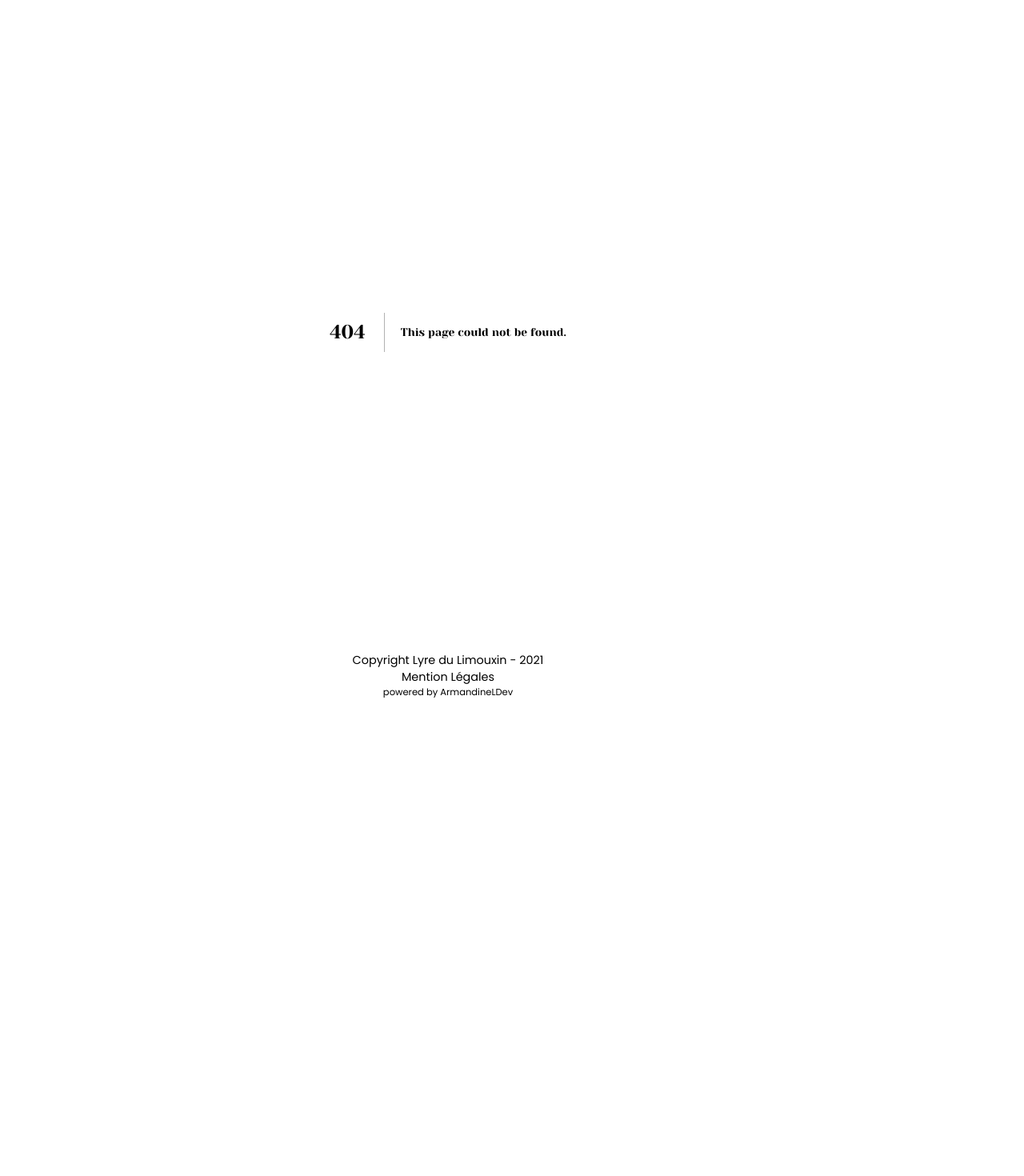
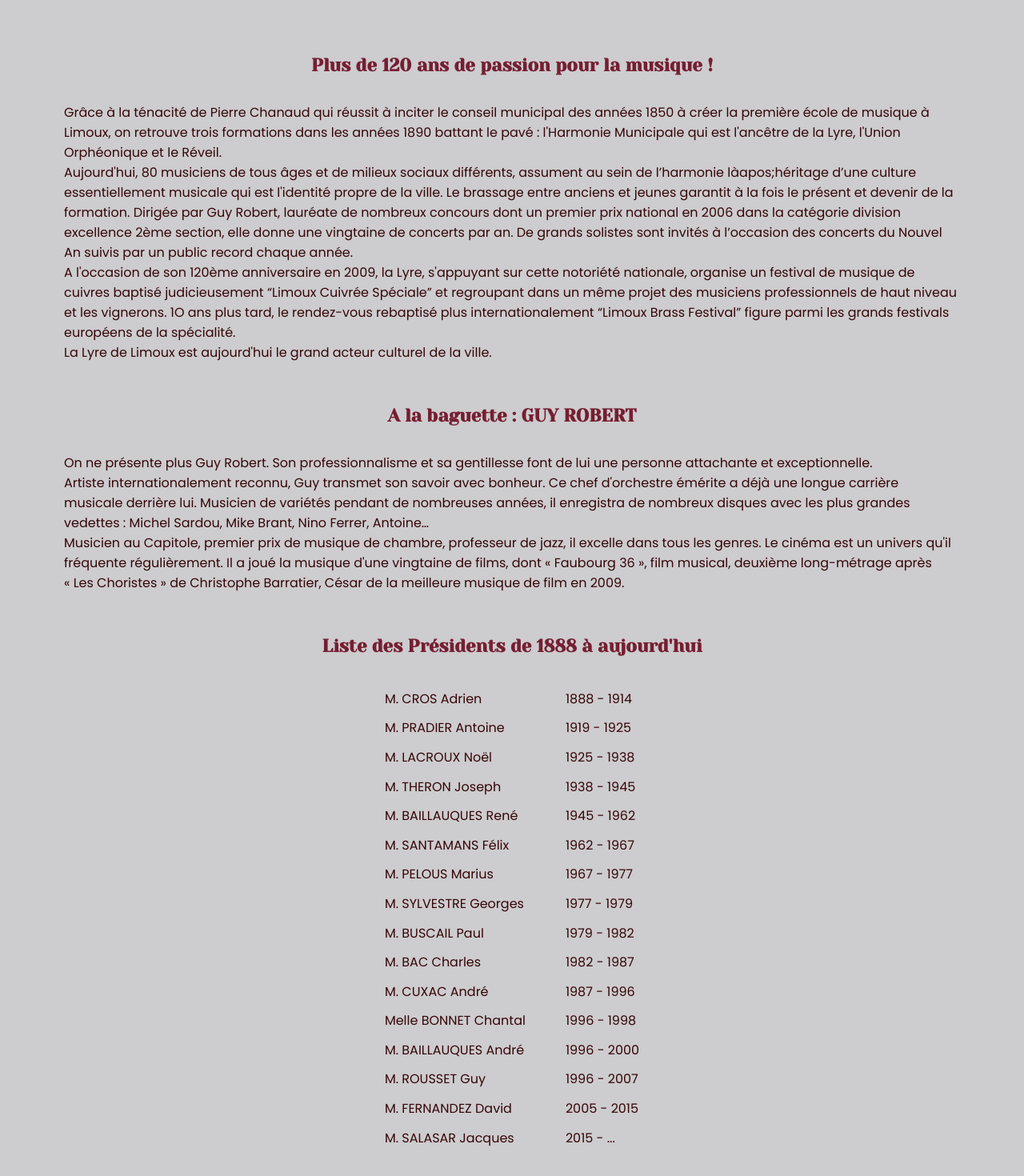
Before and after one commit to ArmandineLDev/lyre-limoux, a Next.js app in the folder client/: page /presentation in a window 1280 px wide. Before the commit this address had no page. Shown: the part 160-1630 px from the top of the page at 80% size. Before the commit the page ends 1034 px from the top, so only its background shows below. Built offline with nearby package versions, Linux system fonts and the light colour scheme.

Commit message:
presentation page

```diff
--- a/client/components/Footer/Footer.module.css
+++ b/client/components/Footer/Footer.module.css
@@ -3,8 +3,13 @@
   flex-direction: column;
   align-items: center;
   font-size: 0.9em;
+  margin-top: 3em;
 }
 
 .powered {
   font-size: 0.8em;
 }
+
+.footer p a {
+  color: #751e32;
+}
--- /dev/null
+++ b/client/pages/Presentation.module.css
@@ -0,0 +1,11 @@
+.presidentsTable {
+  margin: auto;
+}
+
+.presidentsTable td {
+  padding: 0.3em 1.5em;
+}
+
+.article {
+  padding-top: 2em;
+}
--- /dev/null
+++ b/client/pages/presentation.js
@@ -0,0 +1,139 @@
+import classes from "./Presentation.module.css";
+
+const Presentation = () => {
+  return (
+    <div>
+      <article className={classes.article}>
+        <h2>Plus de 120 ans de passion pour la musique !</h2>
+        <p>
+          Grâce à la ténacité de Pierre Chanaud qui réussit à inciter le conseil
+          municipal des années 1850 à créer la première école de musique à
+          Limoux, on retrouve trois formations dans les années 1890 battant le
+          pavé : l&apos;Harmonie Municipale qui est l&apos;ancêtre de la Lyre,
+          l&apos;Union Orphéonique et le Réveil.{" "}
+        </p>
+        <p>
+          Aujourd&apos;hui, 80 musiciens de tous âges et de milieux sociaux
+          différents, assument au sein de l’harmonie làapos;héritage d’une
+          culture essentiellement musicale qui est l&apos;identité propre de la
+          ville. Le brassage entre anciens et jeunes garantit à la fois le
+          présent et devenir de la formation. Dirigée par Guy Robert, lauréate
+          de nombreux concours dont un premier prix national en 2006 dans la
+          catégorie division excellence 2ème section, elle donne une vingtaine
+          de concerts par an. De grands solistes sont invités à l’occasion des
+          concerts du Nouvel An suivis par un public record chaque année.
+        </p>
+        <p>
+          A l&apos;occasion de son 120ème anniversaire en 2009, la Lyre,
+          s&apos;appuyant sur cette notoriété nationale, organise un festival de
+          musique de cuivres baptisé judicieusement “Limoux Cuivrée Spéciale” et
+          regroupant dans un même projet des musiciens professionnels de haut
+          niveau et les vignerons. 1O ans plus tard, le rendez-vous rebaptisé
+          plus internationalement “Limoux Brass Festival” figure parmi les
+          grands festivals européens de la spécialité.
+        </p>
+        <p>
+          La Lyre de Limoux est aujourd&apos;hui le grand acteur culturel de la
+          ville.
+        </p>
+      </article>
+
+      <article className={classes.article}>
+        <h2>A la baguette : GUY ROBERT</h2>
+        <p>
+          On ne présente plus Guy Robert. Son professionnalisme et sa
+          gentillesse font de lui une personne attachante et exceptionnelle.
+        </p>
+        <p>
+          Artiste internationalement reconnu, Guy transmet son savoir avec
+          bonheur. Ce chef d&apos;orchestre émérite a déjà une longue carrière
+          musicale derrière lui. Musicien de variétés pendant de nombreuses
+          années, il enregistra de nombreux disques avec les plus grandes
+          vedettes : Michel Sardou, Mike Brant, Nino Ferrer, Antoine…
+        </p>
+        <p>
+          Musicien au Capitole, premier prix de musique de chambre, professeur
+          de jazz, il excelle dans tous les genres. Le cinéma est un univers
+          qu&apos;il fréquente régulièrement. Il a joué la musique d&apos;une
+          vingtaine de films, dont «&nbsp;Faubourg 36&nbsp;», film musical,
+          deuxième long-métrage après «&nbsp;Les Choristes&nbsp;» de Christophe
+          Barratier, César de la meilleure musique de film en 2009.
+        </p>
+      </article>
+      <article className={classes.article}>
+        <h2>Liste des Présidents de 1888 à aujourd&apos;hui</h2>
+        <div>
+          <table className={classes.presidentsTable}>
+            <tbody>
+              <tr>
+                <td>M. CROS Adrien</td>
+                <td>1888 - 1914</td>
+              </tr>
+              <tr>
+                <td>M. PRADIER Antoine</td>
+                <td>1919 - 1925</td>
+              </tr>
+              <tr>
+                <td>M. LACROUX Noël</td>
+                <td>1925 - 1938</td>
+              </tr>
+              <tr>
+                <td>M. THERON Joseph</td>
+                <td>1938 - 1945</td>
+              </tr>
+              <tr>
+                <td>M. BAILLAUQUES René</td>
+                <td>1945 - 1962</td>
+              </tr>
+              <tr>
+                <td>M. SANTAMANS Félix</td>
+                <td>1962 - 1967</td>
+              </tr>
+              <tr>
+                <td>M. PELOUS Marius</td>
+                <td>1967 - 1977</td>
+              </tr>
+              <tr>
+                <td>M. SYLVESTRE Georges</td>
+                <td>1977 - 1979</td>
+              </tr>
+              <tr>
+                <td>M. BUSCAIL Paul</td>
+                <td>1979 - 1982</td>
+              </tr>
+              <tr>
+                <td>M. BAC Charles</td>
+                <td>1982 - 1987</td>
+              </tr>
+              <tr>
+                <td>M. CUXAC André</td>
+                <td>1987 - 1996</td>
+              </tr>
+              <tr>
+                <td>Melle BONNET Chantal</td>
+                <td>1996 - 1998</td>
+              </tr>
+              <tr>
+                <td>M. BAILLAUQUES André</td>
+                <td>1996 - 2000</td>
+              </tr>
+              <tr>
+                <td>M. ROUSSET Guy</td>
+                <td>1996 - 2007</td>
+              </tr>
+              <tr>
+                <td>M. FERNANDEZ David</td>
+                <td>2005 - 2015</td>
+              </tr>
+              <tr>
+                <td>M. SALASAR Jacques</td>
+                <td>2015 - ...</td>
+              </tr>
+            </tbody>
+          </table>
+        </div>
+      </article>
+    </div>
+  );
+};
+export default Presentation;
--- a/client/styles/globals.css
+++ b/client/styles/globals.css
@@ -16,7 +16,7 @@ body {
 
 body,
 button {
-  color: #751e32;
+  color: #350609;
 }
 
 h1,
@@ -27,6 +27,7 @@ h5,
 h6 {
   font-family: "Yeseva One", cursive, sans-serif;
   text-align: center;
+  color: #751e32;
 }
 
 p,
```
